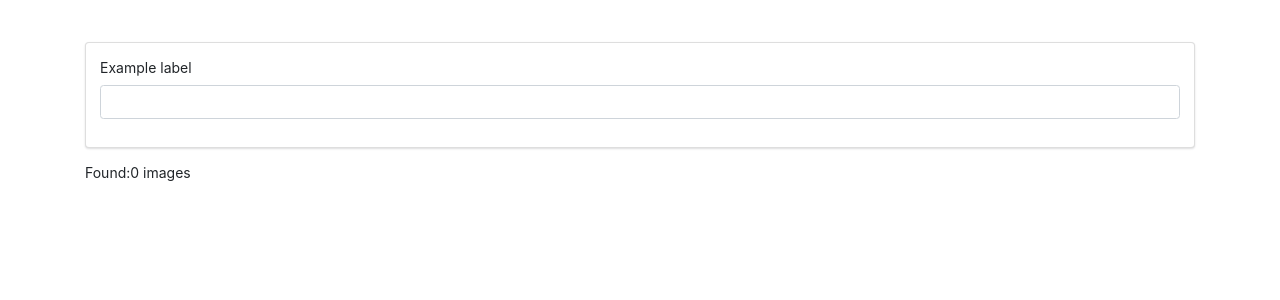
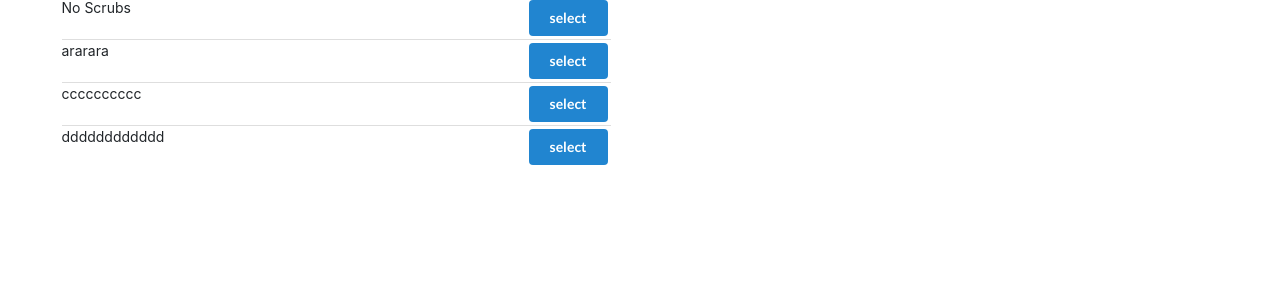
Before and after one commit to kaleido01/Modern-React-with, a React (Create React App) app: page / in a window 1280 px wide. Shown: the top 300 px of the page. Built offline with nearby package versions, Linux system fonts and the light colour scheme.

Commit message:
implement actions components reducers

```diff
--- a/package.json
+++ b/package.json
@@ -7,7 +7,9 @@
     "faker": "^4.1.0",
     "react": "^16.8.5",
     "react-dom": "^16.8.5",
+    "react-redux": "^6.0.1",
     "react-scripts": "2.1.8",
+    "redux": "^4.0.1",
     "semantic-ui-css": "^2.4.1"
   },
   "scripts": {
--- a/src/api/unsplash.js
+++ /dev/null
@@ -1,9 +0,0 @@
-import axios from "axios";
-
-export default axios.create({
-  baseURL: "https://api.unsplash.com",
-  headers: {
-    Authorization:
-      "Client-ID 95ee9ed5fa629926d6f78ca3f287c47b80802ad2e45118d72cd73b67bbeacb72"
-  }
-});
--- a/src/components/App.js
+++ b/src/components/App.js
@@ -1,41 +1,16 @@
-import React from 'react';
-import unsplash from "../api/unsplash";
-import SearchBar from './SearchBar';
-import ImageList from './ImageList';
-class App extends React.Component{
+import React from "react";
+import SongList from "./SongList";
 
-  state={images:[]}
+const App = () => {
+  return (
+    <div className="ui container grid">
+      <div className="ui row">
+        <div className="column eight wide">
+          <SongList />
+        </div>
+      </div>
+    </div>
+  );
+};
 
-   onSearchSubmit=async (term)=>{
-
-    const response=await unsplash.get("/search/photos",
-    {
-      params:{query:term},
-
-
-    })
-    //非同期処理、promise
-    // .then(response=>{
-    //   console.log(response.data.results)
-    // })
-
-
-  this.setState({images:response.data.results})
-
-  }
-
-  render(){
-  return (
-
-  <div className="container mt-5">
-    <SearchBar onSubmit={this.onSearchSubmit}/>
-    Found:{this.state.images.length} images
-    <ImageList images={this.state.images}/>
-  </div>
-
-  )
-}
-}
-
-
-export default App
+export default App;
--- a/src/components/ImageList.js
+++ /dev/null
@@ -1,17 +0,0 @@
-import React from 'react'
-import "./imageList.css"
-import ImageCard from './imageCard';
-
-const ImageList =(props)=>{
-  const images=props.images.map((image)=>{
-    return  <ImageCard key={image.id} image={image} />
-  })
-
-  return (
-
-      <div className="image-list">{images}</div>
-
-  )
-}
-
-export default ImageList;
--- a/src/components/SearchBar.js
+++ /dev/null
@@ -1,38 +0,0 @@
-import React from 'react';
-
-
-class SearchBar extends React.Component{
-
-state={term:""}
-
-onFormSubmit=(event)=>{
-  event.preventDefault()
-
-  this.props.onSubmit(this.state.term)
-
-}
-  render(){
-
-
-    return (
-      <div className="ui segment">
-        <form onSubmit={this.onFormSubmit}>
-          <div className="form-group">
-            <label htmlFor="formGroupExampleInput">Example label</label>
-            <input
-            value={this.state.term}
-            onChange={(e)=>this.setState({term:e.target.value}) }
-            type="text"
-            className="form-control"
-            id="formGroupExampleInput"
-             />
-          </div>
-        </form>
-
-      </div>
-      )
-  }
-
-}
-
-export default SearchBar
--- /dev/null
+++ b/src/components/SongList.js
@@ -0,0 +1,32 @@
+import React, {Component } from 'react';
+import { connect } from 'react-redux';
+
+
+class SongList extends Component{
+  renderList(){
+    return this.props.songs.map(song=>{
+      return(
+       <div className="item" key={song.title}>
+        <div className="right floated content">
+        <button className="ui button primary">
+          select
+        </button>
+        </div>
+        <div className="content">{song.title}</div>
+      </div>
+
+      )
+    })
+  }
+  render(){
+    return (
+      <div className="ui divided list">{this.renderList()}</div>
+    )
+  }
+}
+
+const mapStateToProps=(state)=>{
+  return {songs:state.songs}
+}
+
+export default connect(mapStateToProps)(SongList)
--- a/src/components/imageCard.js
+++ /dev/null
@@ -1,39 +0,0 @@
-import React from 'react';
-
-class ImageCard extends React.Component{
-  constructor(props){
-    super(props)
-
-    this.state={spans:0}
-    this.imageRef=React.createRef()
-
-  }
-
-  componentDidMount(){
-    this.imageRef.current.addEventListener('load',this.setSpans);
-  }
-
-  setSpans=()=>{
-    const height=this.imageRef.current.clientHeight
-    const spans=Math.ceil(height/10)
-    this.setState({spans:spans})
-  }
-  render(){
-
-    const {key,description,urls}=this.props.image
-
-    return (
-
-      <div style={{gridRowEnd:`span ${this.state.spans}`}}>
-        <img
-        ref={this.imageRef}
-        src={urls.regular}
-        alt={description} />
-        id={key}
-      </div>
-
-    )
-  }
-}
-
-export default ImageCard;
--- a/src/components/imageList.css
+++ /dev/null
@@ -1,12 +0,0 @@
-.image-list{
-  display:grid;
-  grid-template-columns: repeat(auto-fill,minmax(250px,1fr));
-  grid-gap: 0 10px;
-  grid-auto-rows: 10px;
-
-}
-
-.image-list img{
-  width: 250px;
-  grid-row-end:span 2;
-}
--- a/src/index.js
+++ b/src/index.js
@@ -1,9 +1,16 @@
 import React from 'react';
 import ReactDOM from 'react-dom';
+import { Provider } from 'react-redux';
+import { createStore } from 'redux';
+
 import App from './components/App';
+import reducers from "./reducers"
+
 
 ReactDOM.render(
-<App />,
-document.querySelector("#root")
+  <Provider store={createStore(reducers)}>
+    <App />
+  </Provider>,
+  document.querySelector("#root")
 
 )
--- /dev/null
+++ b/src/reducers/index.js
@@ -0,0 +1,23 @@
+import { combineReducers } from 'redux';
+
+
+const songsReducers=()=>{
+  return[
+    {title:"No Scrubs", duration:"4:05"},
+    {title:"ararara", duration:"4:15"},
+    {title:"cccccccccc", duration:"1:21"},
+    {title:"dddddddddddd", duration:"4:21"},
+  ]
+}
+
+const selectedSongReducer=(selectedSong=null,action)=>{
+  if(action.type==="SONG_SELECTED"){
+    return action.payload
+  }
+  return selectedSong
+}
+
+export default combineReducers({
+  songs:songsReducers,
+  selectedSong:selectedSongReducer,
+})
```
Also changed, not shown: src/actions/index.js (added, +10 -0 lines), 1 other file (tests, documents, lock files or other folders).
